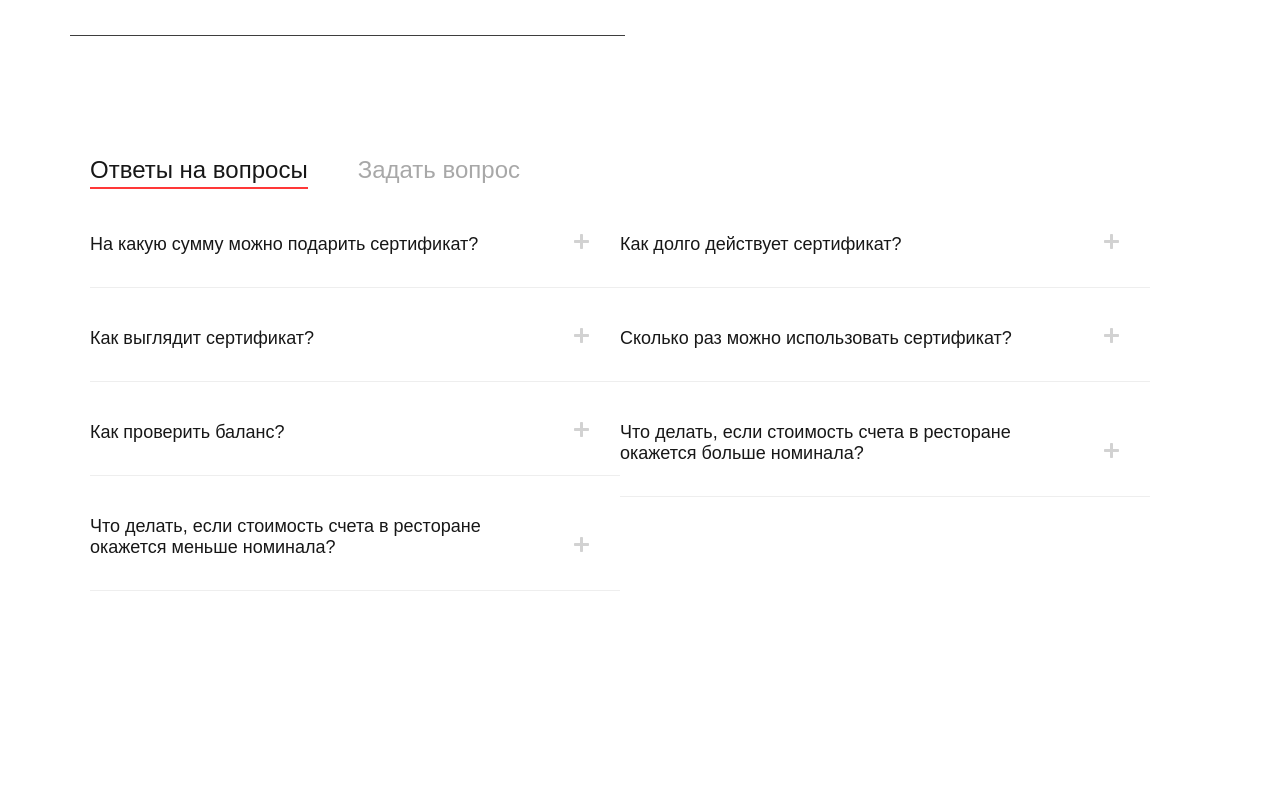
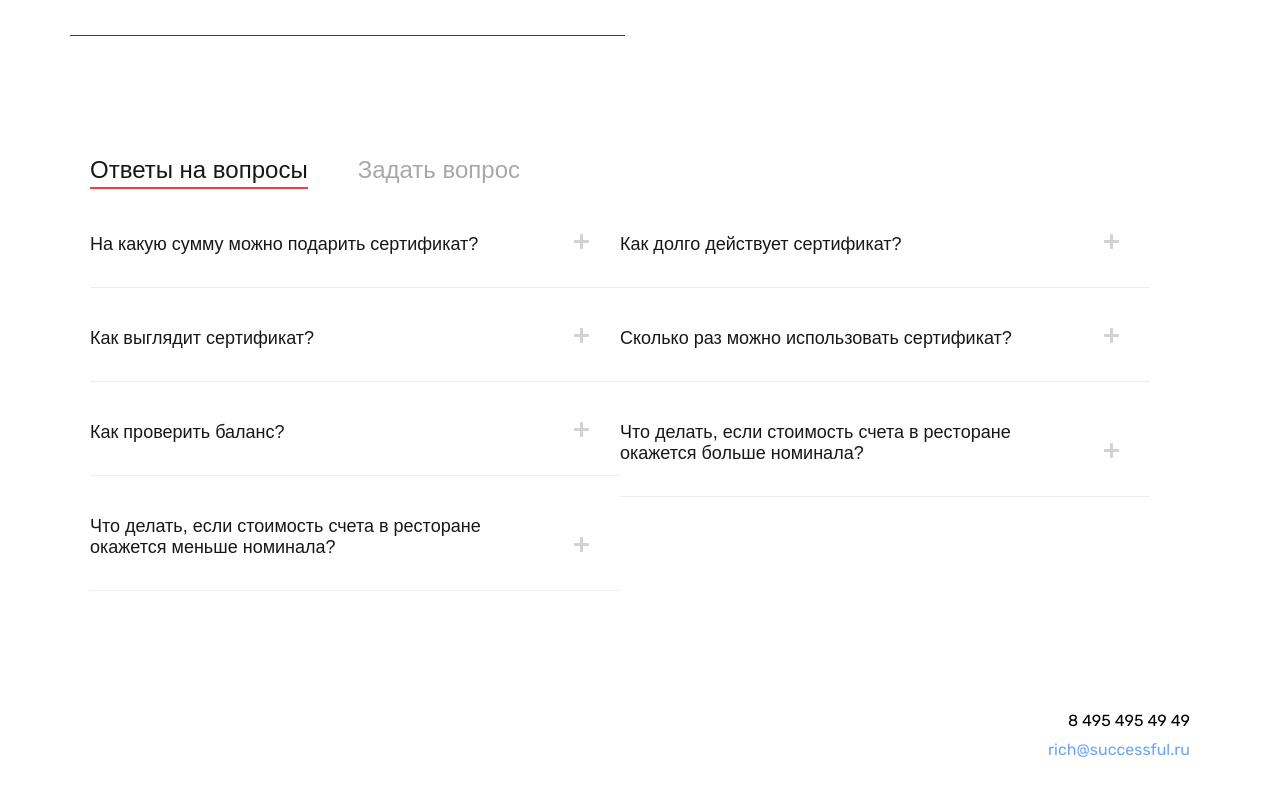
Before and after one commit to magtesyan/rest, a Next.js app: page / in a window 1280 px wide. Shown: the part 2677-3473 px from the top of the page. Before the commit the page ends 3338 px from the top, so only its background shows below. Built offline with nearby package versions, Linux system fonts and the light colour scheme.

Commit message:
Add footer

```diff
--- a/src/app/components/Faq/Faq.module.scss
+++ b/src/app/components/Faq/Faq.module.scss
@@ -1,7 +1,7 @@
-.certForm {
+.faq {
   background: var(--white);
   padding: 40px;
-  margin-bottom: 30px;
+  margin-bottom: 40px;
   border-radius: 16px;
 }
 
--- a/src/app/components/Faq/Faq.tsx
+++ b/src/app/components/Faq/Faq.tsx
@@ -89,7 +89,7 @@ export const Faq = () => {
   ];
 
   return (
-    <div className={styles.certForm} id="faq">
+    <div className={styles.faq} id="faq">
       <div className={styles.tabs}>
         <button
           className={clsx(
--- /dev/null
+++ b/src/app/components/Footer/Footer.module.scss
@@ -0,0 +1,28 @@
+.footer {
+  display: flex;
+  justify-content: space-between;
+  padding: 40px;
+}
+
+.footerLinks {
+  display: flex;
+  flex-direction: column;
+  align-items: flex-start;
+  gap: 10px;
+}
+
+.footerLink {
+  color: var(--white);
+  font-size: 18px;
+}
+
+.contacts {
+  display: flex;
+  flex-direction: column;
+  align-items: flex-end;
+  gap: 10px;
+}
+
+.blueLink {
+  color: var(--blue);
+}
--- /dev/null
+++ b/src/app/components/Footer/Footer.tsx
@@ -0,0 +1,27 @@
+import clsx from "clsx";
+
+import styles from "./Footer.module.scss";
+
+export const Footer = () => {
+  return (
+    <footer className={styles.footer}>
+      <div className={styles.footerLinks}>
+        <button className={styles.footerLink}>Выбрать город</button>
+        <button className={styles.footerLink}>Участвовать в программе</button>
+        <button className={styles.footerLink}>
+          Пользовательское соглашение
+        </button>
+        <button className={styles.footerLink}>Телеграм-канал</button>
+      </div>
+      <div className={styles.contacts}>
+        <span className={styles.phone}>8 495 495 49 49</span>
+        <a
+          className={clsx(styles.email, styles.blueLink)}
+          href="mailto:fff@ff.ru"
+        >
+          rich@successful.ru
+        </a>
+      </div>
+    </footer>
+  );
+};
--- a/src/app/page.tsx
+++ b/src/app/page.tsx
@@ -6,6 +6,7 @@ import { Advantages } from "./components/Advantages/Advantages";
 import { CertForm } from "./components/CertForm/CertForm";
 import { HowWorks } from "./components/HowWorks/HowWorks";
 import { Faq } from "./components/Faq/Faq";
+import { Footer } from "./components/Footer/Footer";
 
 import styles from "./page.module.css";
 
@@ -21,7 +22,7 @@ export default function Home() {
           <HowWorks />
           <Faq />
         </main>
-        <footer className={styles.footer}></footer>
+        <Footer />
       </div>
     </div>
   );
```
